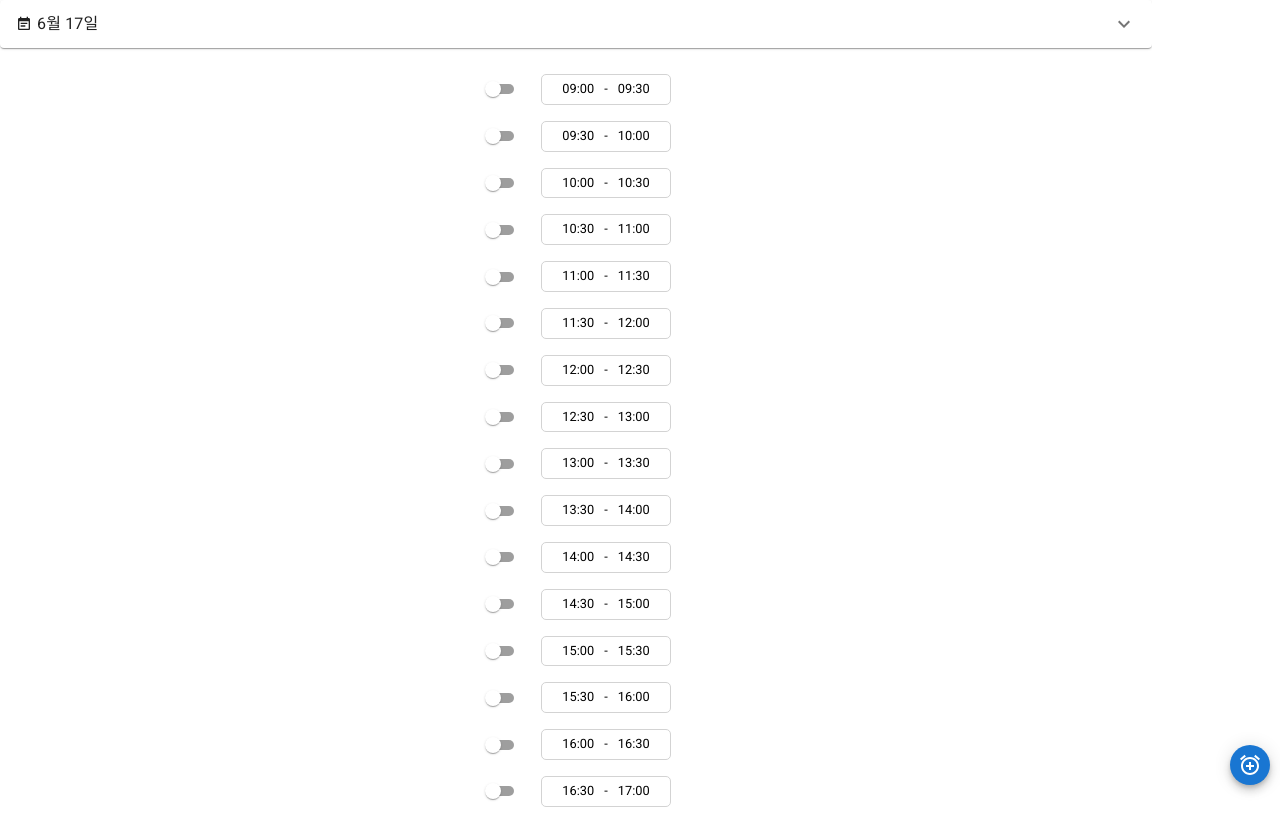
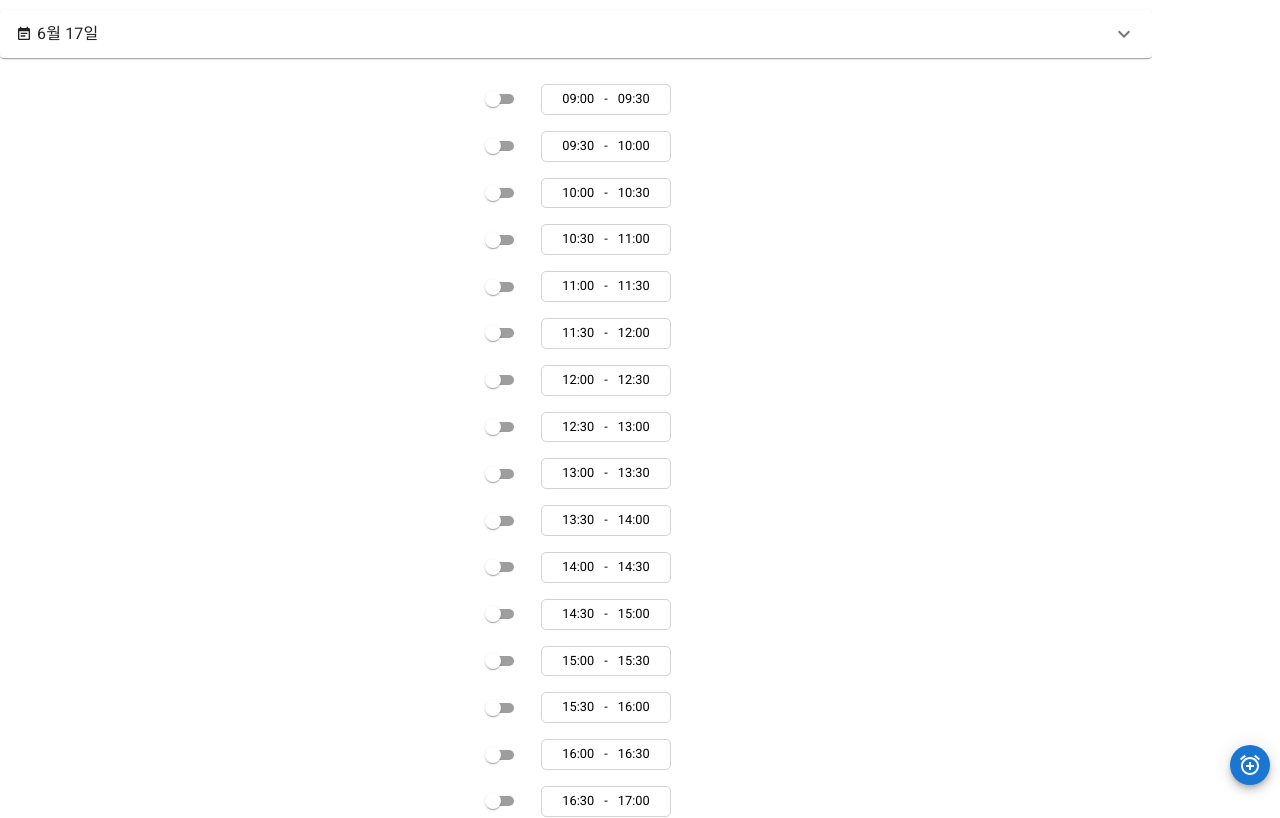
Before and after one commit to realize-idea-project/Remote_alarm_admin, a React (Create React App) app: page / in a window 1280 px wide. Shown: the top 818 px of the page. Built offline with nearby package versions, Linux system fonts and the light colour scheme; no server answers; the database is empty.

Commit message:
아코디언 상단 마진 추가

```diff
--- a/src/routes/Schedule/CustomCalendar.tsx
+++ b/src/routes/Schedule/CustomCalendar.tsx
@@ -25,7 +25,12 @@ export const CustomCalendar: FC<Props> = ({ currentDate, onChangeDate }) => {
   if (_.isNil(currentDate)) return null;
   return (
     <div
-      style={{ display: "flex", justifyContent: "center", paddingBottom: 10 }}
+      style={{
+        display: "flex",
+        justifyContent: "center",
+        paddingBottom: 10,
+        marginTop: 10,
+      }}
     >
       <Accordion sx={{ width: "90vw" }}>
         <AccordionSummary
```
